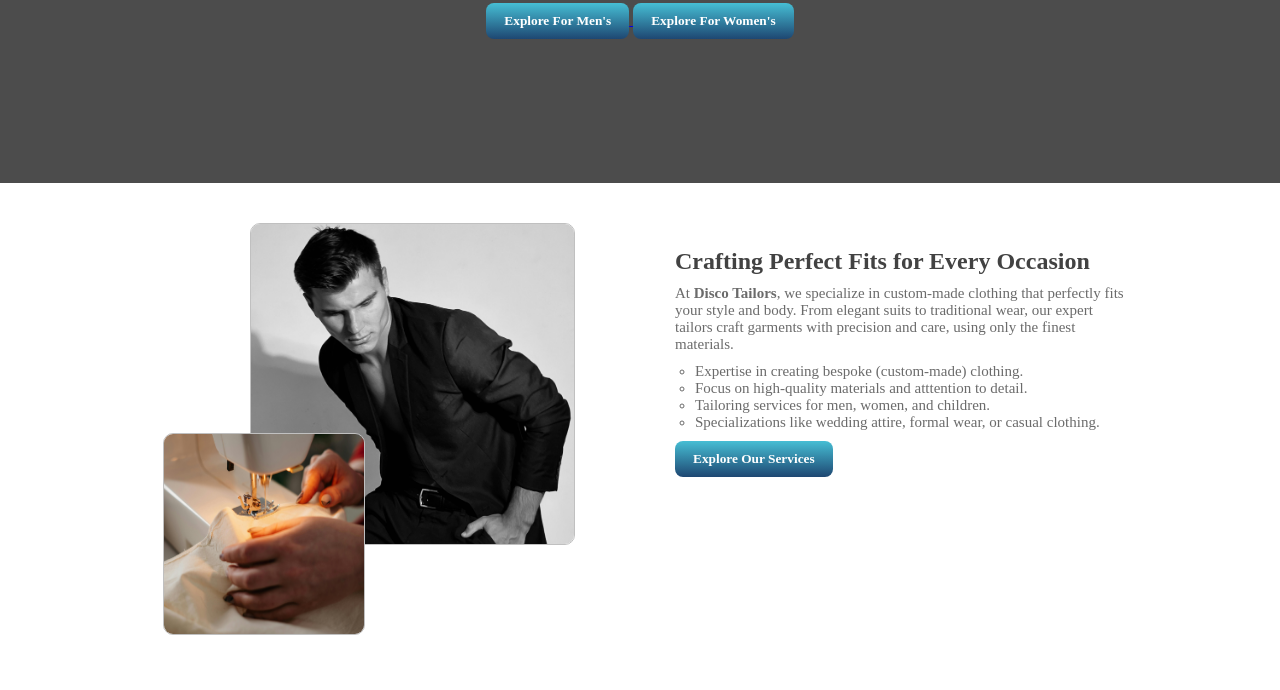
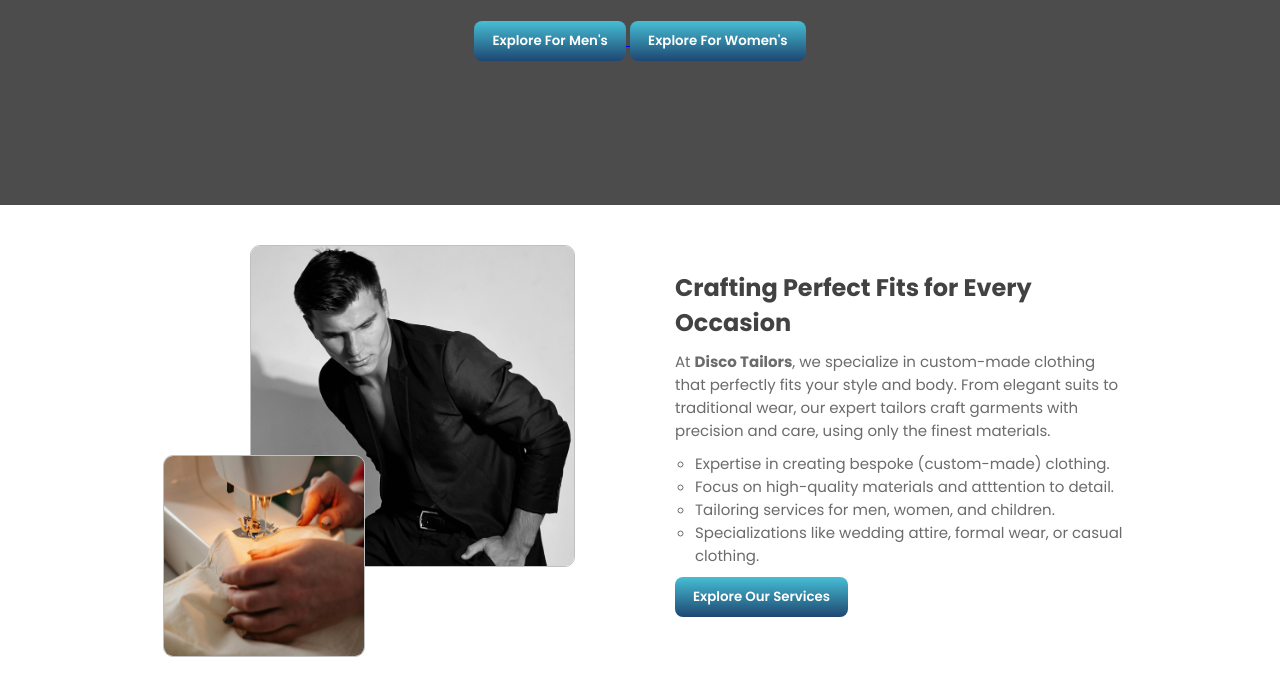
Before and after one commit to Developer-Chandan-Dev/Disco-Tailors, a plain HTML site: page index.html in a window 1280 px wide. Shown: the part 408-1098 px from the top of the page. Drawn offline with Linux system fonts and the light colour scheme.

Commit message:
Google font added in css file

```diff
--- a/style.css
+++ b/style.css
@@ -1,7 +1,9 @@
+@import url('https://fonts.googleapis.com/css2?family=Poppins:wght@300;400;500;600;700&display=swap');
+
 * {
   padding: 0;
   margin: 0;
-  font-family: Poppins;
+  font-family: 'Poppins', sans-serif;
 }
 
 :root {
```
